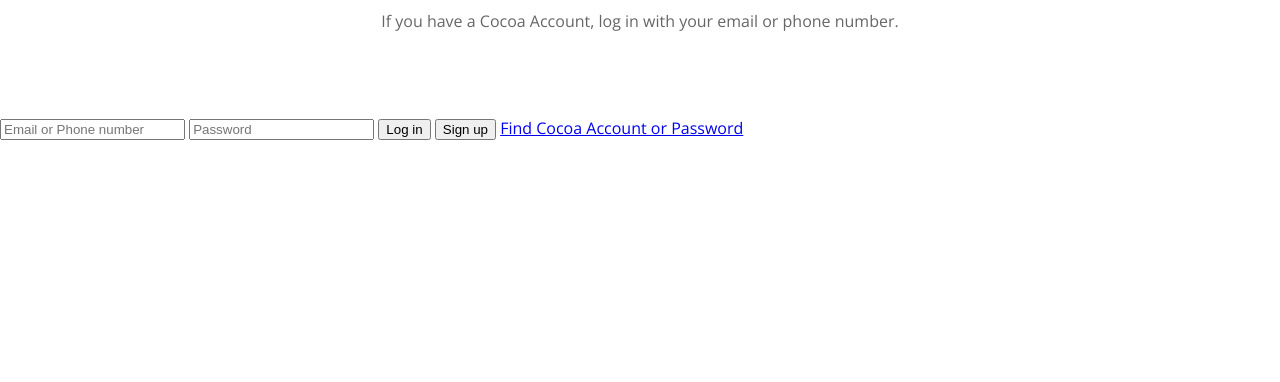
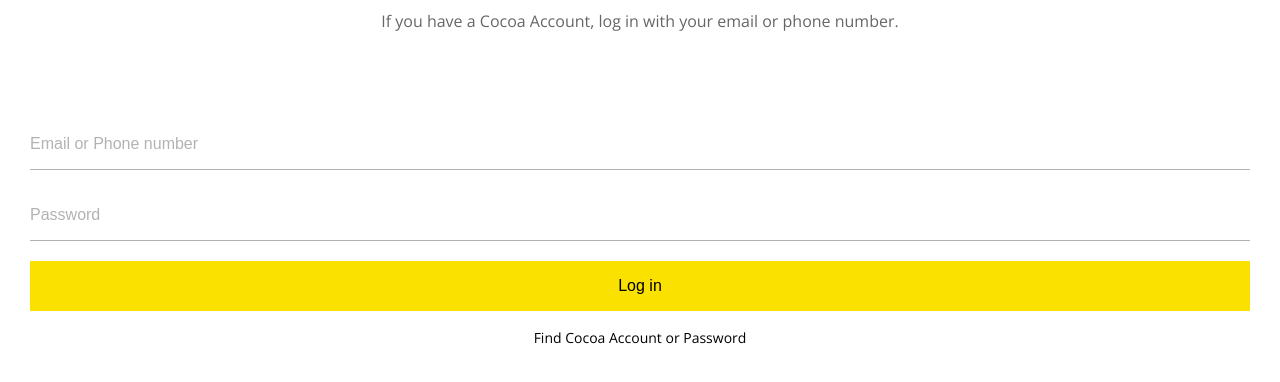
Before and after one commit to mongtank/cocoa, a plain HTML site: page index.html in a window 1280 px wide. Shown: the part 174-556 px from the top of the page. Drawn offline with nearby package versions, Linux system fonts and the light colour scheme.

Commit message:
login page update

```diff
--- a/css/reset.css
+++ b/css/reset.css
@@ -122,3 +122,7 @@
   border-collapse: collapse;
   border-spacing: 0;
 }
+
+input:focus {
+  outline: none;
+}
--- /dev/null
+++ b/css/screen/login.css
@@ -0,0 +1,53 @@
+.welcome--header {
+  margin: 90px 0px;
+  text-align: center;
+  display: flex;
+  flex-direction: column;
+  align-items: center;
+}
+.welcome--header__title {
+  margin-bottom: 40px;
+  font-size: 26px;
+  font-weight: bolder;
+}
+.welcome--header__text {
+  width: 60%;
+  opacity: 0.6;
+  font-weight: 500;
+}
+
+#login--form {
+  display: flex;
+  align-items: center;
+  flex-direction: column;
+  margin: 0px 30px;
+}
+#login--form input {
+  padding: 16px 0px;
+  width: 100%;
+  border: none;
+  font-size: 16px;
+  margin-bottom: 20px;
+}
+#login--form input:not([type="submit"]) {
+  border-bottom: 1px solid rgba(0, 0, 0, 0.3);
+  transition: border-color 0.5s ease-in-out;
+}
+
+#login--form input::placeholder {
+  color: rgba(0, 0, 0, 0.3);
+}
+
+#login--form input:focus {
+  border-color: var(--yellow);
+}
+#login--form input[type="submit"] {
+  background-color: var(--yellow);
+  cursor: pointer;
+}
+#login--form a {
+  text-align: center;
+  text-decoration: none;
+  color: inherit;
+  font-size: 14px;
+}
--- a/css/style.css
+++ b/css/style.css
@@ -1,25 +1,9 @@
 @import url("https://fonts.googleapis.com/css2?family=Open+Sans&display=swap");
 @import "reset.css";
-@import "status-bar.css";
+@import "component/status-bar.css";
+@import "variable.css";
+@import "screen/login.css";
 
 body {
   font-family: "Open Sans", sans-serif;
 }
-
-.welcome--header {
-  margin: 90px 0px;
-  text-align: center;
-  display: flex;
-  flex-direction: column;
-  align-items: center;
-}
-.welcome--header__title {
-  margin-bottom: 40px;
-  font-size: 26px;
-  font-weight: bolder;
-}
-.welcome--header__text {
-  width: 60%;
-  opacity: 0.6;
-  font-weight: 500;
-}
--- /dev/null
+++ b/css/variable.css
@@ -0,0 +1,3 @@
+:root {
+  --yellow: #fae100;
+}
--- a/index.html
+++ b/index.html
@@ -26,11 +26,10 @@
         <h1 class="welcome--header__title">Welcome to Cocoa Talk</h1>
         <p class="welcome--header__text">If you have a Cocoa Account, log in with your email or phone number.</p>
     </header>
-    <form id="login--form">
-        <input type="text" placeholder="Email or Phone number" required>
-        <input type="password" placeholder="Password" required>
+    <form action="friends.html" method="get" id="login--form">
+        <input name='username' type="text" placeholder="Email or Phone number" required>
+        <input name='password' type="password" placeholder="Password" required>
         <input type="submit" value="Log in">
-        <input type="submit" value="Sign up">
         <a href='#'>Find Cocoa Account or Password</a>
     </form>
 
```
Also changed, not shown: friends.html (added, +1 -0 lines), css/component/status-bar.css (renamed from css/status-bar.css).
